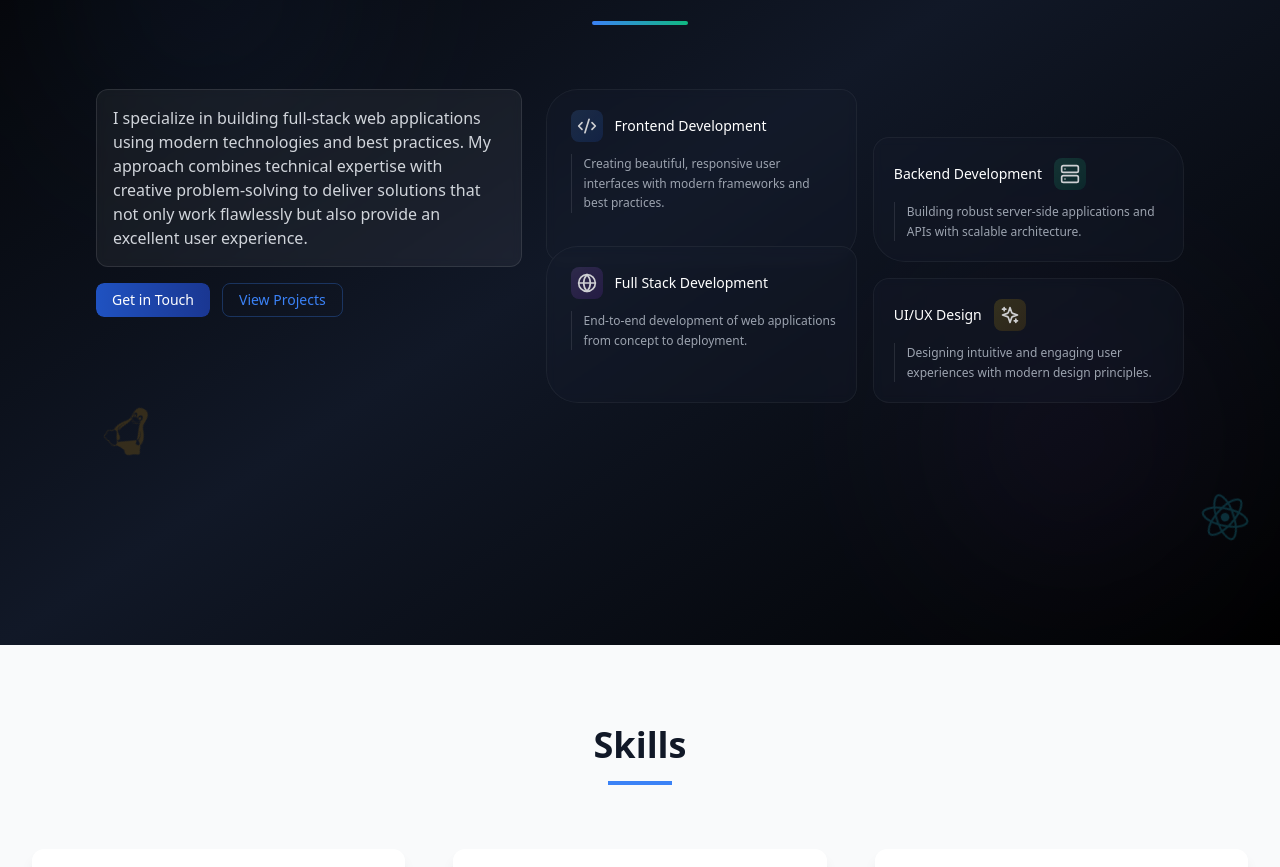
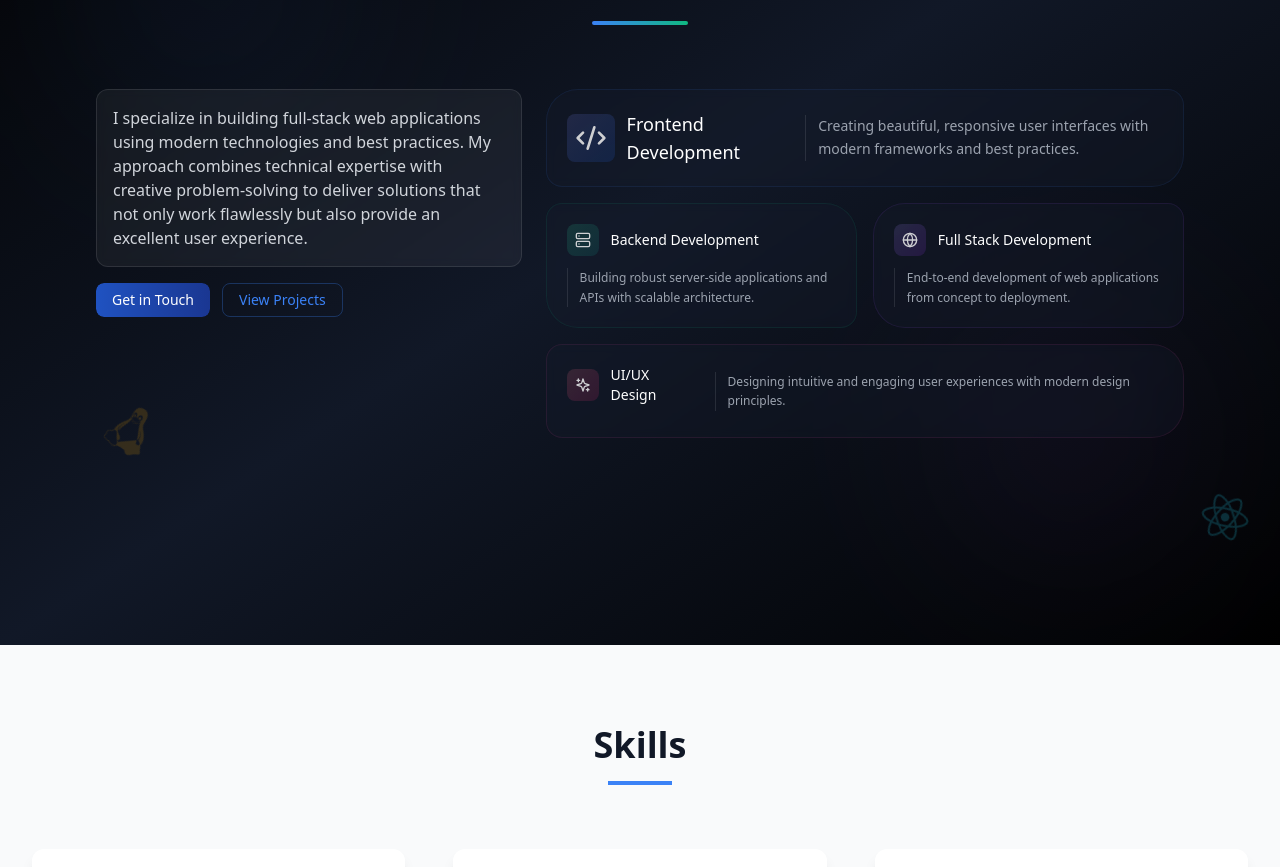
Before and after one commit to abuyork/Portfolio, a React (Vite) app: page / in a window 1280 px wide. Shown: the part 1019-1886 px from the top of the page. Built offline with nearby package versions, Linux system fonts and the light colour scheme.

Commit message:
Modified About Content

```diff
--- a/src/components/About.tsx
+++ b/src/components/About.tsx
@@ -19,29 +19,45 @@ const About = () => {
       icon: Code2,
       title: 'Frontend Development',
       description: 'Creating beautiful, responsive user interfaces with modern frameworks and best practices.',
-      gradientFrom: 'from-blue-400/20',
+      gradientFrom: 'from-indigo-400/20',
       gradientTo: 'to-blue-600/20',
+      accentLight: 'from-indigo-400',
+      accentDark: 'to-blue-600',
+      borderAccent: 'border-blue-500/10 group-hover:border-blue-500/20',
+      iconBg: 'from-indigo-500 to-blue-600',
     },
     {
       icon: Server,
       title: 'Backend Development',
       description: 'Building robust server-side applications and APIs with scalable architecture.',
       gradientFrom: 'from-emerald-400/20',
-      gradientTo: 'to-emerald-600/20',
+      gradientTo: 'to-teal-600/20',
+      accentLight: 'from-emerald-400',
+      accentDark: 'to-teal-600',
+      borderAccent: 'border-emerald-500/10 group-hover:border-emerald-500/20',
+      iconBg: 'from-emerald-500 to-teal-600',
     },
     {
       icon: Globe,
       title: 'Full Stack Development',
       description: 'End-to-end development of web applications from concept to deployment.',
-      gradientFrom: 'from-purple-400/20',
+      gradientFrom: 'from-violet-400/20',
       gradientTo: 'to-purple-600/20',
+      accentLight: 'from-violet-400',
+      accentDark: 'to-purple-600',
+      borderAccent: 'border-purple-500/10 group-hover:border-purple-500/20',
+      iconBg: 'from-violet-500 to-purple-600',
     },
     {
       icon: Sparkles,
       title: 'UI/UX Design',
       description: 'Designing intuitive and engaging user experiences with modern design principles.',
-      gradientFrom: 'from-yellow-400/20',
-      gradientTo: 'to-yellow-600/20',
+      gradientFrom: 'from-rose-400/20',
+      gradientTo: 'to-pink-600/20',
+      accentLight: 'from-rose-400',
+      accentDark: 'to-pink-600',
+      borderAccent: 'border-pink-500/10 group-hover:border-pink-500/20',
+      iconBg: 'from-rose-500 to-pink-600',
     },
   ];
 
@@ -212,11 +228,11 @@ const About = () => {
             {services.map((service, index) => (
               <motion.div
                 key={index}
-                className={`group relative overflow-hidden backdrop-blur-sm bg-[#1a1f2e]/30 border border-white/5
-                  ${index === 0 ? 'rounded-[2rem_1rem_2rem_1rem] translate-y-4 translate-x-4 z-[2]' : ''}
-                  ${index === 1 ? 'rounded-[1rem_2rem_1rem_2rem] mt-12 -translate-x-4 z-[1]' : ''}
-                  ${index === 2 ? 'rounded-[2rem_1rem_1rem_2rem] -mt-8 translate-x-6 z-[3]' : ''}
-                  ${index === 3 ? 'rounded-[1rem_2rem_2rem_1rem] translate-y-4 -translate-x-6 z-[4]' : ''}
+                className={`group relative overflow-hidden backdrop-blur-sm bg-[#1a1f2e]/30 border ${service.borderAccent}
+                  ${index === 0 ? 'rounded-[2rem_1rem_2rem_1rem] col-span-2 row-span-1 translate-y-4 z-[4]' : ''}
+                  ${index === 1 ? 'rounded-[1rem_2rem_1rem_2rem] translate-x-2 z-[2]' : ''}
+                  ${index === 2 ? 'rounded-[2rem_1rem_1rem_2rem] -translate-x-2 z-[2]' : ''}
+                  ${index === 3 ? 'rounded-[1rem_2rem_2rem_1rem] col-span-2 translate-y-2 z-[1]' : ''}
                 `}
                 initial={{ opacity: 0, y: 20 }}
                 whileInView={{ opacity: 1, y: 0 }}
@@ -239,33 +255,34 @@ const About = () => {
 
                 {/* Content container with asymmetric padding */}
                 <div className={`relative p-5 flex flex-col h-full
-                  ${index === 0 ? 'pl-6' : ''}
-                  ${index === 1 ? 'pr-6' : ''}
-                  ${index === 2 ? 'pl-6' : ''}
-                  ${index === 3 ? 'pr-6' : ''}
+                  ${index === 0 ? 'md:flex-row md:items-center md:gap-6' : ''}
+                  ${index === 1 || index === 2 ? 'justify-between' : ''}
+                  ${index === 3 ? 'md:flex-row md:items-center md:gap-6' : ''}
                 `}>
                   {/* Icon and title with dynamic positioning */}
-                  <div className={`flex items-center space-x-3 mb-3
-                    ${index % 2 === 0 ? 'justify-start' : 'justify-end flex-row-reverse space-x-reverse'}
-                  `}>
-                    <div className={`flex-shrink-0 w-8 h-8 rounded-lg bg-gradient-to-br ${service.gradientFrom} ${service.gradientTo} p-1.5
+                  <div className={`flex items-center space-x-3 mb-3 ${index === 0 ? 'md:mb-0' : ''}`}>
+                    <div className={`flex-shrink-0 ${index === 0 ? 'w-12 h-12' : 'w-8 h-8'} rounded-lg
+                      bg-gradient-to-br ${service.gradientFrom} ${service.gradientTo} p-2
                       opacity-80 group-hover:opacity-100 transition-opacity transform group-hover:rotate-12 duration-300`}>
                       <service.icon className="w-full h-full text-white" />
                     </div>
-                    <h3 className="text-sm font-medium text-white group-hover:text-blue-400 transition-colors">
+                    <h3 className={`font-medium text-white group-hover:text-blue-400 transition-colors
+                      ${index === 0 ? 'text-lg' : 'text-sm'}`}>
                       {service.title}
                     </h3>
                   </div>
 
                   {/* Description with custom border */}
-                  <p className="text-xs text-gray-400 leading-relaxed group-hover:text-gray-300 transition-colors
-                    relative pl-3 border-l border-white/10 group-hover:border-blue-500/30">
+                  <p className={`text-gray-400 leading-relaxed group-hover:text-gray-300 transition-colors
+                    relative pl-3 border-l border-white/10 group-hover:border-blue-500/30
+                    ${index === 0 ? 'text-sm md:max-w-[60%]' : 'text-xs'}
+                  `}>
                     {service.description}
                   </p>
 
-                  {/* Animated accent lines */}
+                  {/* Animated accent lines with unique colors */}
                   <motion.div
-                    className={`absolute h-[1px] bg-gradient-to-r from-transparent via-blue-500/50 to-transparent
+                    className={`absolute h-[1px] bg-gradient-to-r from-transparent ${service.accentLight} ${service.accentDark} to-transparent
                       ${index % 2 === 0 ? 'left-0 bottom-0 w-2/3' : 'right-0 bottom-0 w-2/3'}
                     `}
                     initial={{ scaleX: 0 }}
@@ -273,7 +290,7 @@ const About = () => {
                     transition={{ duration: 0.3 }}
                   />
                   <motion.div
-                    className={`absolute w-[1px] bg-gradient-to-b from-transparent via-blue-500/50 to-transparent
+                    className={`absolute w-[1px] bg-gradient-to-b from-transparent ${service.accentLight} ${service.accentDark} to-transparent
                       ${index % 2 === 0 ? 'right-0 h-2/3' : 'left-0 h-2/3'}
                     `}
                     initial={{ scaleY: 0 }}
```
